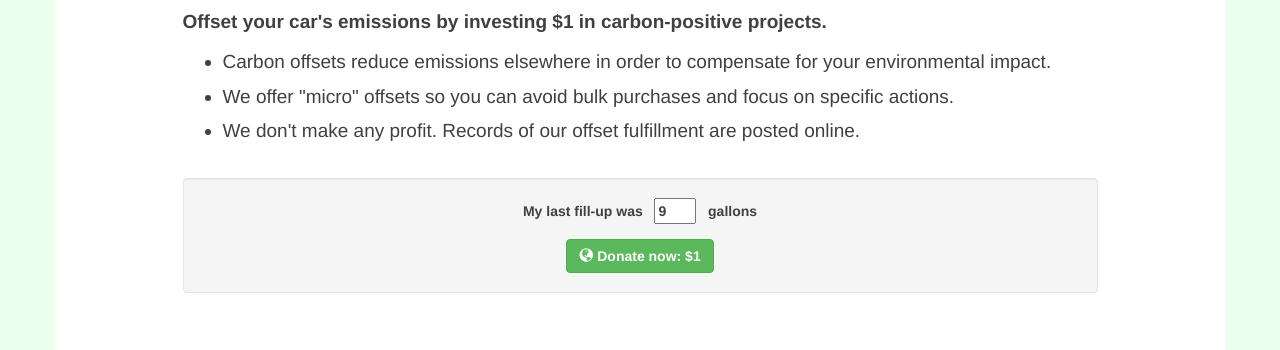
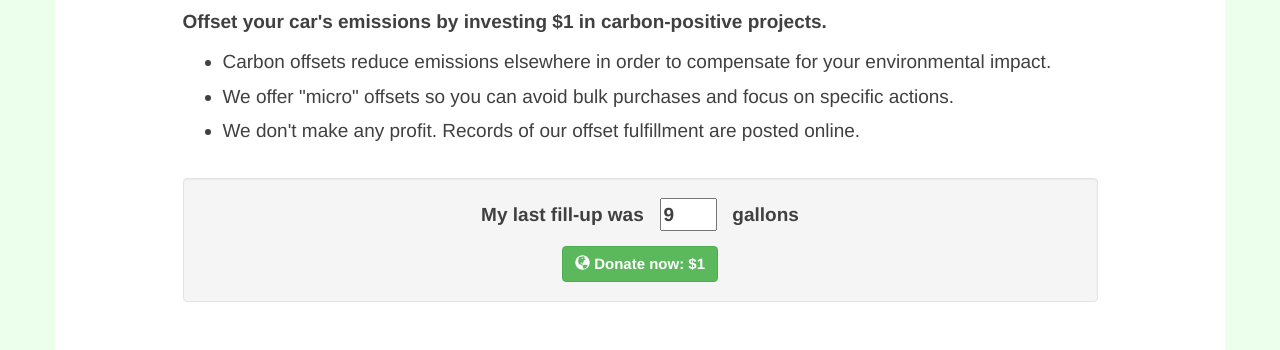
Before and after one commit to typpo/neutralgas, a website: page home.html in a window 1280 px wide. Shown: the part 417-767 px from the top of the page. Drawn offline with nearby package versions, Linux system fonts and the light colour scheme; a script that the page names is missing.

Commit message:
font sizes

```diff
--- a/home.html
+++ b/home.html
@@ -28,11 +28,13 @@ body {
 }
 
 .purchase-container {
+  font-size: 19px;
   margin-top: 30px;
   text-align: center;
 }
 
 .purchase-container button {
+  font-size: 15px;
   margin-top:10px;
   font-weight: bold;
 }
```
